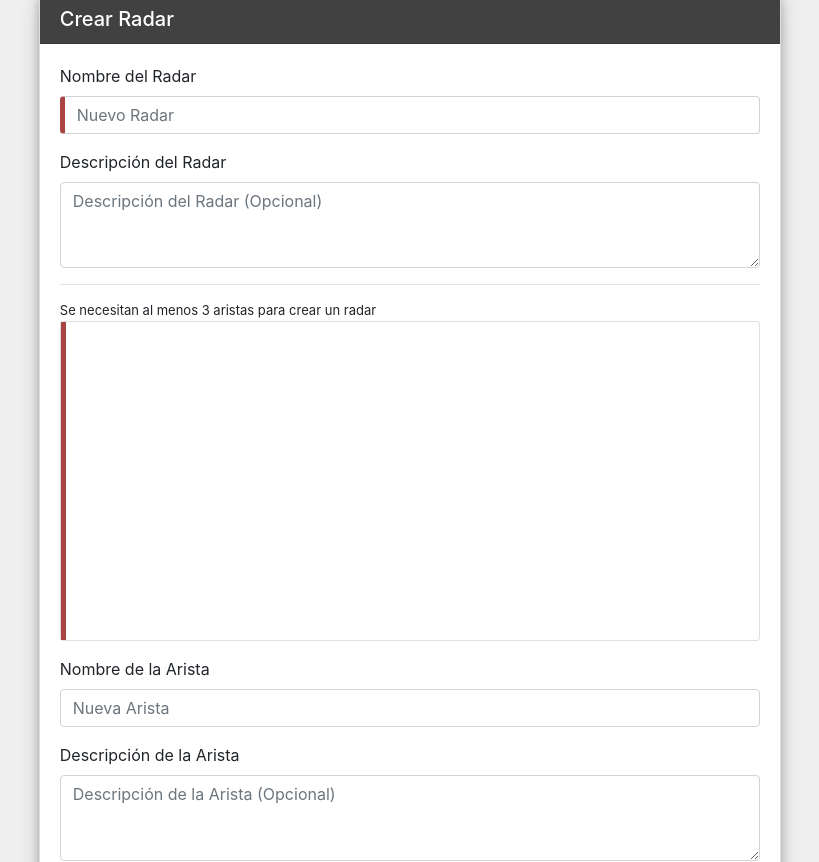
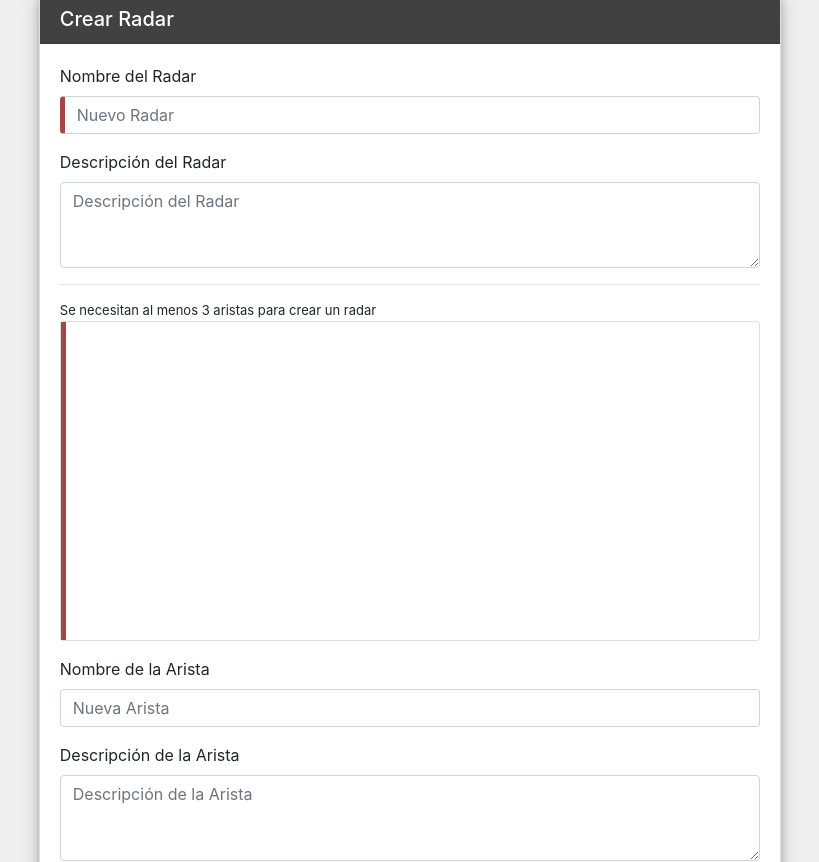
Before and after one commit to 10PinesLabs/radar, an Angular app: page /createRadar in a window 1280 px wide. Shown: the part 118-980 px from the top of the page, without its empty margins (230-1049 px from the left). Built offline with nearby package versions, Linux system fonts and the light colour scheme.

Commit message:
Quitado texto opcional

```diff
--- a/src/app/create-radar/axes-form/axes-form.component.html
+++ b/src/app/create-radar/axes-form/axes-form.component.html
@@ -51,7 +51,7 @@
     name="axisDescription"
     class="form-control text-color"
     id="axisDescription"
-    placeholder="Descripción de la Arista (Opcional)"
+    placeholder="Descripción de la Arista"
     rows="3"
   >
   </textarea>
--- a/src/app/create-radar/radar-form/radar-form.component.html
+++ b/src/app/create-radar/radar-form/radar-form.component.html
@@ -23,7 +23,7 @@
     [(ngModel)]="radarDescription"
     name="radarDescription"
     id="radarDescription"
-    placeholder="Descripción del Radar (Opcional)"
+    placeholder="Descripción del Radar"
     rows="3"
     (keyup)="onRadarDescriptionChange()"
   >
```
